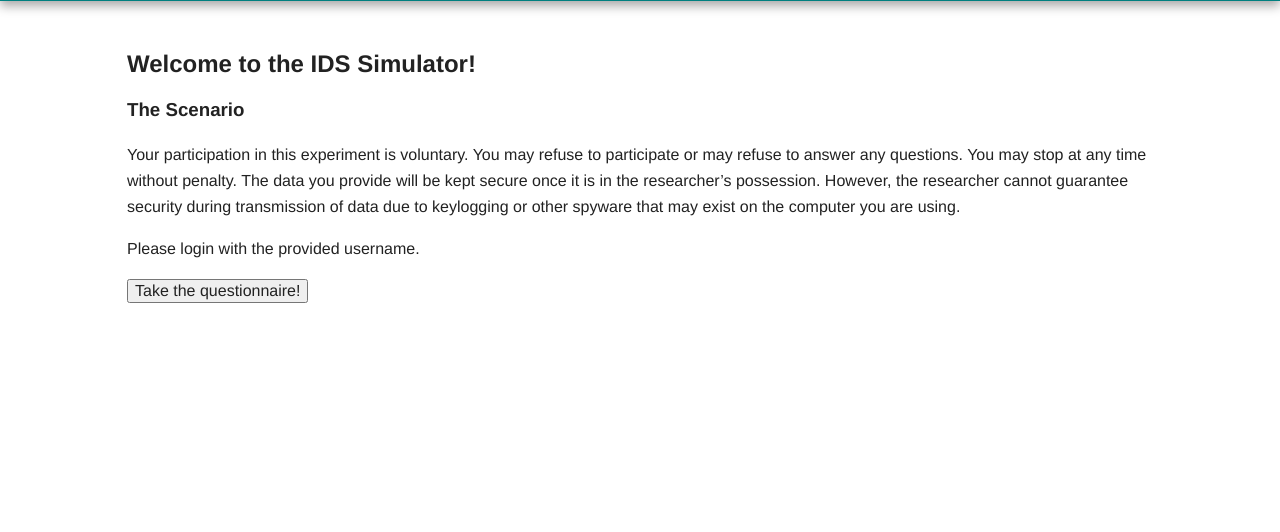
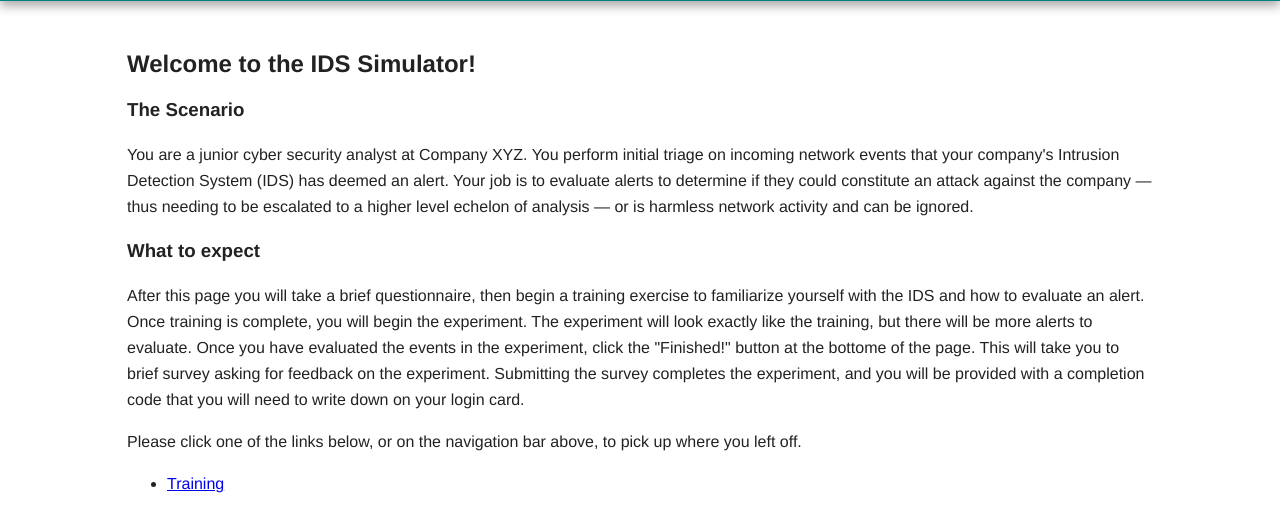
Before and after one commit to uncw-hfcs/ids-simulator, a Flask app: page /intro in a window 1280 px wide. Shown: the part 121-653 px from the top of the page. Run offline with Flask 2, Linux system fonts and the light colour scheme; a user stored in the database is signed in.

Commit message:
Final development issues resolved

```diff
--- a/crywolf/crywolf.py
+++ b/crywolf/crywolf.py
@@ -21,9 +21,16 @@ import models
 def load_user(user_id):
     return models.User.query.get(user_id)
 
+login_manager.login_view = "unauthorized"
+
+@app.route('/unauthorized')
+def unauthorized():
+    return render_template('401.html')
+
 @app.route("/reference")
 def reference():
     return render_template('reference.html')
+
 
 #---------------------------Index-------------------------------------
 @app.route('/index',methods=['GET', 'POST'])
--- a/crywolf/templates/base.html
+++ b/crywolf/templates/base.html
@@ -16,13 +16,13 @@
 
         <div class="header-container">
             <header class="wrapper clearfix">
-                <a href= {{ url_for('index') }}><h1 class="title">IDS Simulator</h1></a>
+                <h1 class="title">IDS Simulator</h1>
                 <nav>
                     <ul>
-                        {% if current_user.is_authenticated and current_user.questionnaire_complete == False %}
+                        <!-- {% if current_user.is_authenticated and current_user.questionnaire_complete == False %}
                             <a href={{ url_for('prequestionnaire') }}>Questionnaire</a>
-                        {% endif %}
-                        {% if current_user.is_authenticated and current_user.questionnaire_complete == True %}
+                        {% endif %} -->
+                        {% if current_user.is_authenticated and current_user.questionnaire_complete == True and current_user.experiment_complete == False %}
                             <li><a href={{ url_for('training') }}>Training</a></li>
                         {% endif %}
                         {% if current_user.is_authenticated and current_user.training_complete == True %}
@@ -31,7 +31,10 @@
                         {% if current_user.is_authenticated and current_user.experiment_complete == True %}
                             <li><a href={{ url_for('postsurvey') }}>Survey</a></li>
                         {% endif %}
-                        {% if current_user.is_authenticated and current_user.questionnaire_complete == True %}
+                        {% if current_user.is_authenticated and current_user.survey_complete == True %}
+                            <li><a href={{ url_for('completion') }}>Completion</a></li>
+                        {% endif %}
+                        {% if current_user.is_authenticated and current_user.questionnaire_complete == True and current_user.experiment_complete == False %}
                             <li><a href={{ url_for('reference') }} target="_blank">Reference Page</a></li>
                         {% endif %}
                     </ul>
--- a/crywolf/templates/intro.html
+++ b/crywolf/templates/intro.html
@@ -10,16 +10,40 @@ Introduction
         <header>
             <h2>Welcome to the IDS Simulator!</h2>
             <h3>The Scenario</h3>
-            <p>Your participation in this experiment is voluntary. You may refuse to participate or may refuse to answer
-                    any questions. You may stop at any time without penalty. The data you provide will be
-                    kept secure once it is in the researcher’s possession. However, the researcher cannot
-                    guarantee security during transmission of data due to keylogging or other spyware that
-                    may exist on the computer you are using. </p>
-            <p>Please login with the provided username.</p>
+            <p>You are a junior cyber security analyst at
+                    Company XYZ. You perform initial triage on incoming network events that your company's Intrusion Detection System
+                    (IDS) has deemed an alert. Your job is to evaluate alerts to determine if they could constitute an attack against the company &#8212;
+                    thus needing to be escalated to a higher level echelon of analysis &#8212; or is harmless network activity and can be ignored.</p>
+
+            <h3>What to expect</h3>
+            <p>After this page you will take a brief questionnaire, then begin a training exercise to familiarize yourself with the IDS and how to evaluate
+                an alert. Once training is complete, you will begin the experiment. The experiment will look exactly like the training, but there will be more
+                alerts to evaluate. Once you have evaluated the events in the experiment, click the "Finished!" button at the bottome of the page. This will take
+                you to brief survey asking for feedback on the experiment. Submitting the survey completes the experiment, and you will be provided with a
+                completion code that you will need to write down on your login card.
+            </p>
         </header>
-        <form action="" method="POST">
-            <input type="submit" value="Take the questionnaire!" />
-        </form>
+        {% if current_user.is_authenticated and current_user.questionnaire_complete == False %}
+            <form action="" method="POST">
+                <input type="submit" value="Take the questionnaire!" />
+            </form>
+        {% else %}
+        <p>Please click one of the links below, or on the navigation bar above, to pick up where you left off.</p>
+        <ul>
+            {% if current_user.is_authenticated and current_user.questionnaire_complete == True and current_user.experiment_complete == False %}
+                <li><a href={{ url_for('training') }}>Training</a></li>
+            {% endif %}
+            {% if current_user.is_authenticated and current_user.training_complete == True %}
+                <li><a href={{ url_for('experiment') }}>Experiment</a></li>
+            {% endif %}
+            {% if current_user.is_authenticated and current_user.experiment_complete == True %}
+                <li><a href={{ url_for('postsurvey') }}>Survey</a></li>
+            {% endif %}
+            {% if current_user.is_authenticated and current_user.survey_complete == True %}
+                <li><a href={{ url_for('completion') }}>Completion</a></li>
+            {% endif %}
+        </ul>
+        {% endif %}
     </div>
 
 {% endblock %}
```
Also changed, not shown: crywolf/templates/401.html (added, +12 -0 lines), crywolf/crywolf.db.
